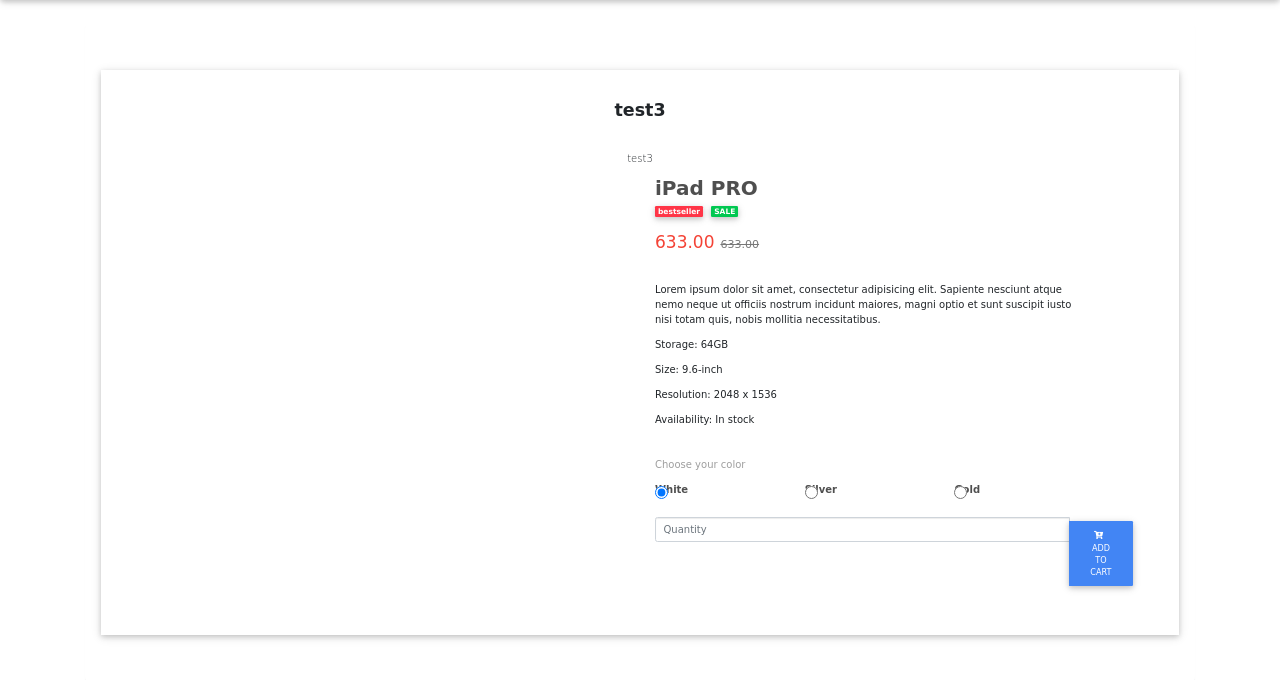
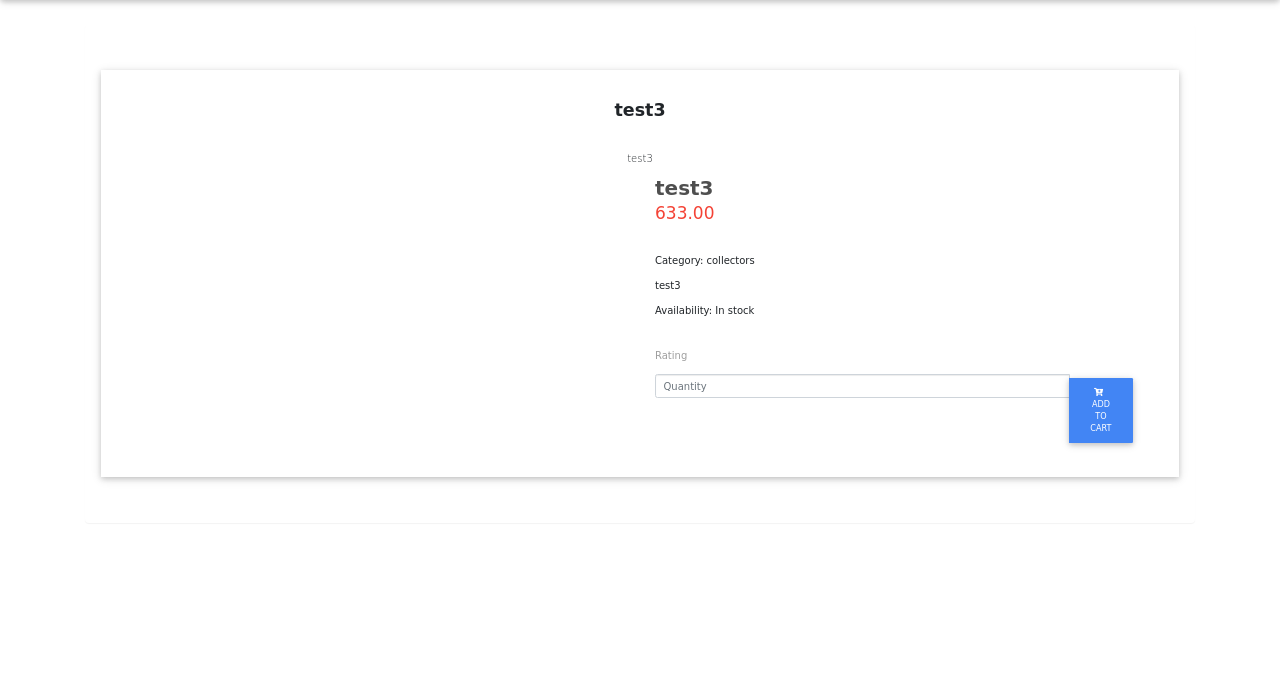
Before and after one commit to murphya14/portfolio, a Django app: page /hobby_product/details/4/ in a window 1280 px wide. Shown: the part 76-756 px from the top of the page. Run offline with Django 3.2, Linux system fonts and the light colour scheme; data comes from the database, SQL or seed files in the repository; some libraries are stand-ins or nearby versions.

Commit message:
Details.html working on design

```diff
--- a/hobby_product/templates/details.html
+++ b/hobby_product/templates/details.html
@@ -19,57 +19,31 @@
         <div class="product" style="background-image: url('{{ MEDIA_URL }}{{ product_detail.image }}')"></div>
       <div class="col-lg-5 text-center text-md-left">
 
-        <h2 class="h2-responsive text-center text-md-left product-name font-weight-bold dark-grey-text mb-1 ml-xl-0 ml-4">iPad PRO</h2>
-        <span class="badge badge-danger product mb-4 ml-xl-0 ml-4">bestseller</span>
-        <span class="badge badge-success product mb-4 ml-2">SALE</span>
+        <h2 class="h2-responsive text-center text-md-left product-name font-weight-bold dark-grey-text mb-1 ml-xl-0 ml-4">{{product_detail.name}}</h2>
+
 
         <h3 class="h3-responsive text-center text-md-left mb-5 ml-xl-0 ml-4">
           <span class="red-text font-weight-bold">
             <strong>{{ product_detail.price }}</strong>
           </span>
-          <span class="grey-text">
-            <small>
-              <s>{{ product_detail.price }}</s>
-            </small>
-          </span>
         </h3>
 
         <div class="font-weight-normal">
 
-          <p class="ml-xl-0 ml-4">Lorem ipsum dolor sit amet, consectetur adipisicing elit. Sapiente nesciunt atque nemo neque ut officiis nostrum incidunt maiores, magni optio et sunt suscipit iusto nisi totam quis, nobis mollitia necessitatibus.</p>
+          <p class="ml-xl-0 ml-4">
+            <strong>Category: </strong>{{ product_detail.category }}</p>
 
-          <p class="ml-xl-0 ml-4">
-            <strong>Storage: </strong>64GB</p>
-          <p class="ml-xl-0 ml-4">
-            <strong>Size: </strong>9.6-inch</p>
-          <p class="ml-xl-0 ml-4">
-            <strong>Resolution: </strong>2048 x 1536</p>
-          <p class="ml-xl-0 ml-4">
-            <strong>Availability: </strong>In stock</p>
+          <p class="ml-xl-0 ml-4">{{ product_detail.description }}</p>
+
+        <strong>Availability: </strong>In stock</p>
 
           <div class="mt-5">
-            <p class="grey-text">Choose your color</p>
+            <p class="grey-text">Rating</p>
             <div class="row text-center text-md-left">
               <div class="col-md-4 col-12 ">
-                <div class="form-group">
-                  <input class="form-check-input" name="group100" type="radio" id="radio100" checked="checked">
-                  <label for="radio100" class="form-check-label dark-grey-text">White</label>
-                </div>
+                <!--Put in rating here-->
               </div>
-              <div class="col-md-4">
-                <div class="form-group">
-                  <input class="form-check-input" name="group100" type="radio" id="radio101">
-                  <label for="radio101" class="form-check-label dark-grey-text">Silver</label>
-                </div>
-              </div>
-              <div class="col-md-4">
-                <div class="form-group">
-                  <input class="form-check-input" name="group100" type="radio" id="radio102">
-                  <label for="radio102" class="form-check-label dark-grey-text">Gold</label>
-                </div>
-              </div>
-            </div>
-            <div class="row mt-3 mb-4">
+
               <div class="col-md-12 text-center text-md-left text-md-right">
                <form method="post" action="{% url 'add_to_cart' product_detail.id %}">
                     {% csrf_token %}
```
